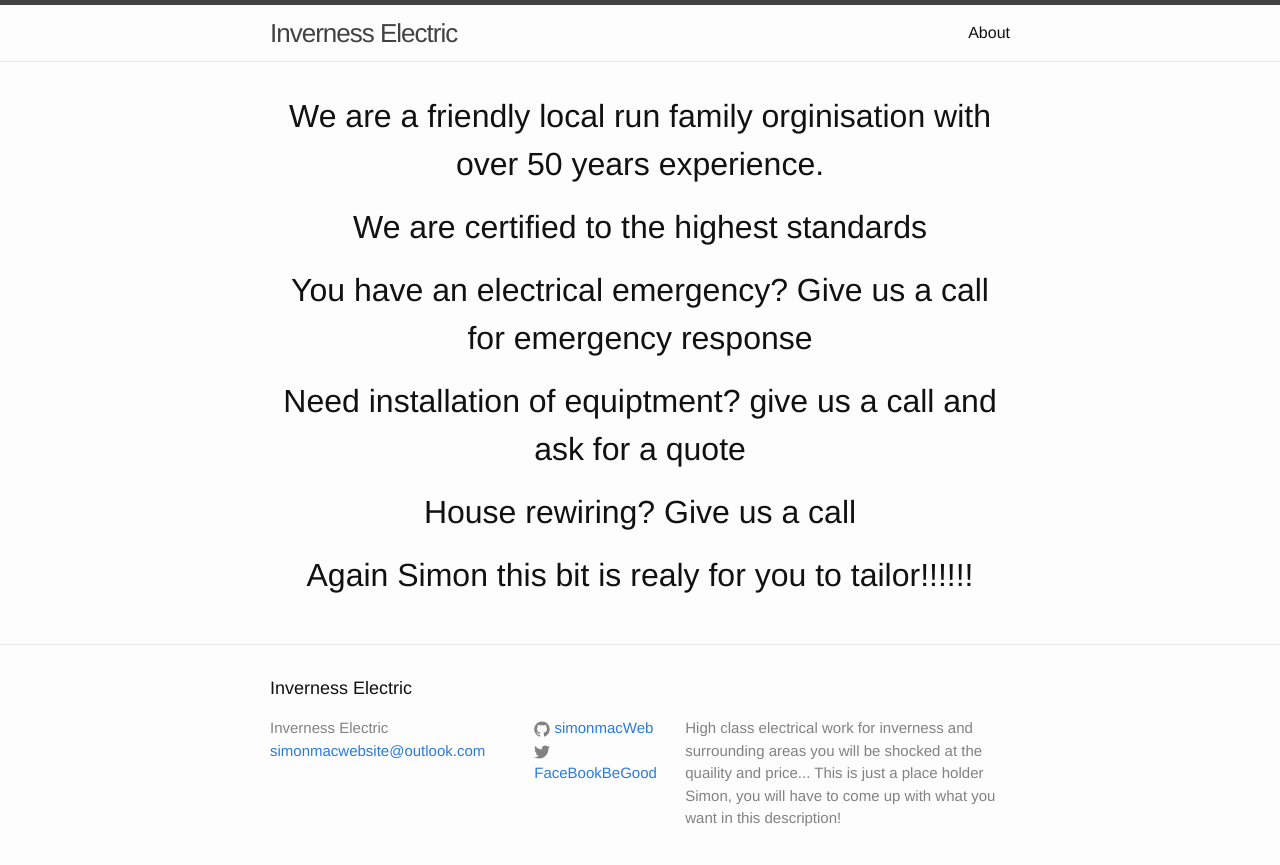
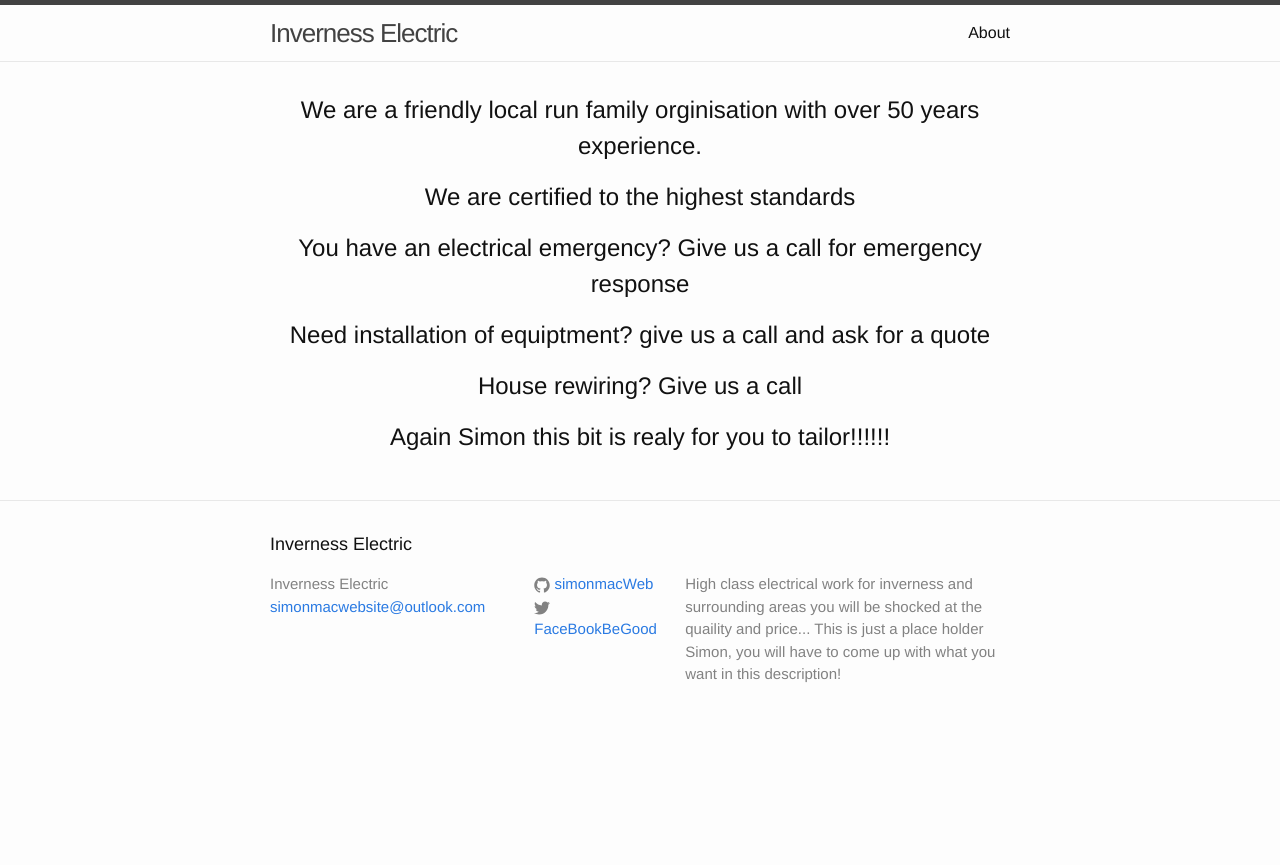
Before and after one commit to simonmacweb/simonmacweb.github.io, a Jekyll site: the page built from index.html, in a window 1280 px wide. Shown: the top 865 px of the page. Built offline with Jekyll 4.4.1, drawn with Linux system fonts in a browser that asks for light colours.

Commit message:
Update index.html

```diff
--- a/index.html
+++ b/index.html
@@ -4,12 +4,12 @@ layout: default
 
 <div class="home">
 
-<h1 style="color:Gret;text-align:center">We are a friendly local run family orginisation with over 50 years experience.</h1>
-<h1 style="color:Gret;text-align:center">We are certified to the highest standards</h1>
-<h1 style="color:Gret;text-align:center">You have an electrical emergency? Give us a call for emergency response</h1>
-<h1 style="color:Gret;text-align:center">Need installation of equiptment? give us a call and ask for a quote</h1>
-<h1 style="color:Gret;text-align:center">House rewiring? Give us a call</h1>
-<h1 style="color:Gret;text-align:center">Again Simon this bit is realy for you to tailor!!!!!!</h1>
+<h2 style="color:Gret;text-align:center">We are a friendly local run family orginisation with over 50 years experience.</h1>
+<h2 style="color:Gret;text-align:center">We are certified to the highest standards</h1>
+<h2 style="color:Gret;text-align:center">You have an electrical emergency? Give us a call for emergency response</h1>
+<h2 style="color:Gret;text-align:center">Need installation of equiptment? give us a call and ask for a quote</h1>
+<h2 style="color:Gret;text-align:center">House rewiring? Give us a call</h1>
+<h2 style="color:Gret;text-align:center">Again Simon this bit is realy for you to tailor!!!!!!</h1>
 <p style="color:Grey;text-align:center"></p>
 
 
```
